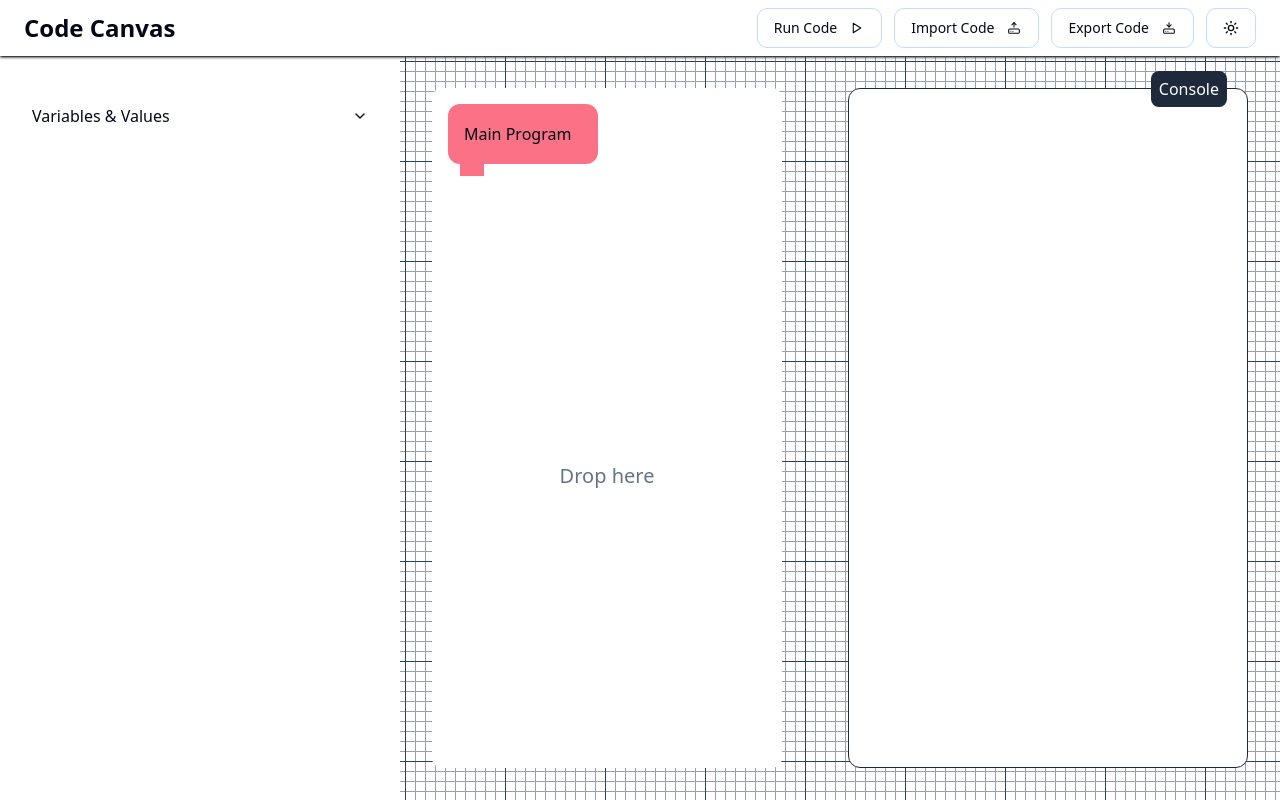
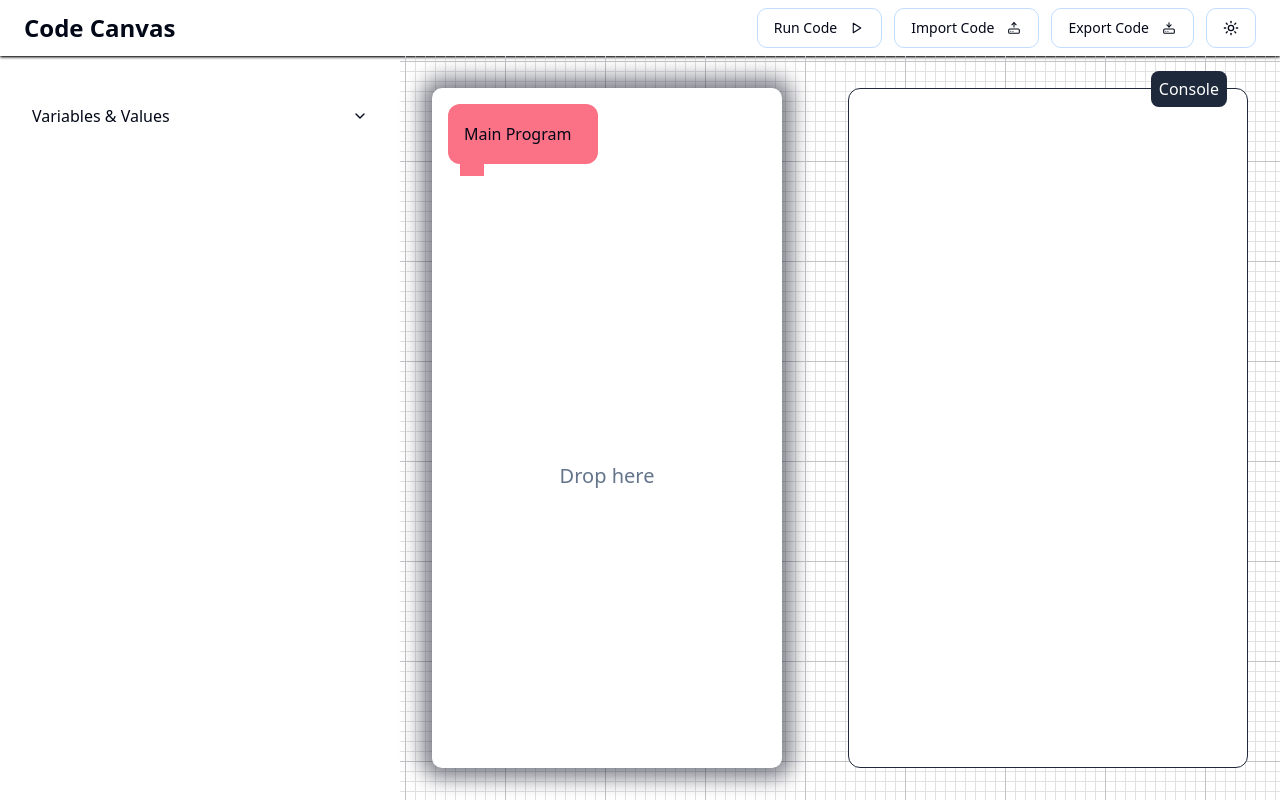
Before and after one commit to CozmaRares/code-canvas, a React (Vite) app: page / in a window 1280 px wide. Built offline with nearby package versions, Linux system fonts and the light colour scheme.

Commit message:
refactor: add shadow to editor area

```diff
--- a/src/components/Editor.tsx
+++ b/src/components/Editor.tsx
@@ -45,9 +45,12 @@ const Editor = () => {
   return (
     <ul
       ref={droppable.setNodeRef}
-      className={cn("relative min-w-[350px] rounded-md bg-background p-4", {
-        "ring-2 ring-primary/40": droppable.isOver,
-      })}
+      className={cn(
+        "relative min-w-[350px] rounded-md bg-background p-4 [--shadow-col:#02061780] [box-shadow:_0px_0px_20px_10px_var(--shadow-col)] dark:[--shadow-col:#f8fafc3d]",
+        {
+          "ring-2 ring-primary/40": droppable.isOver,
+        },
+      )}
     >
       <AnchorBlock text="Main Program" />
       {!droppable.isOver && store.blocks.length === 0 && (
```
Also changed, not shown: public/paper.svg.
